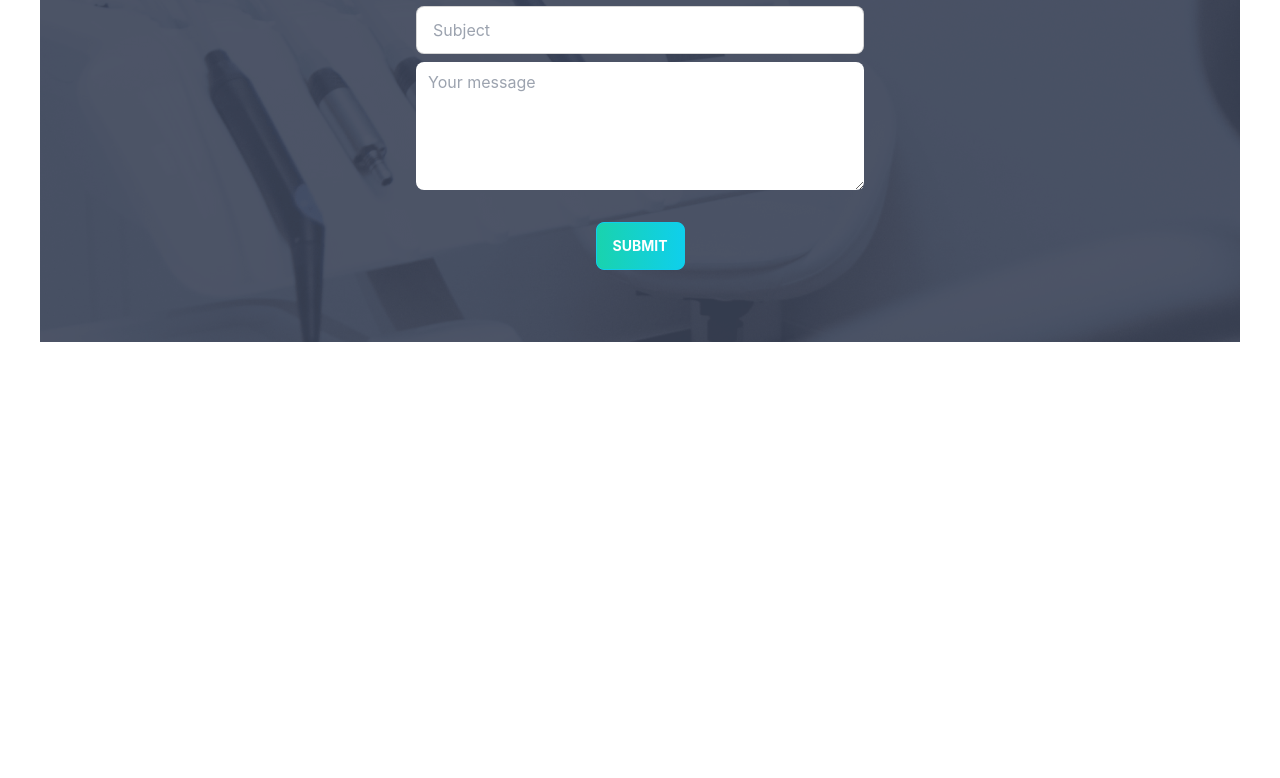
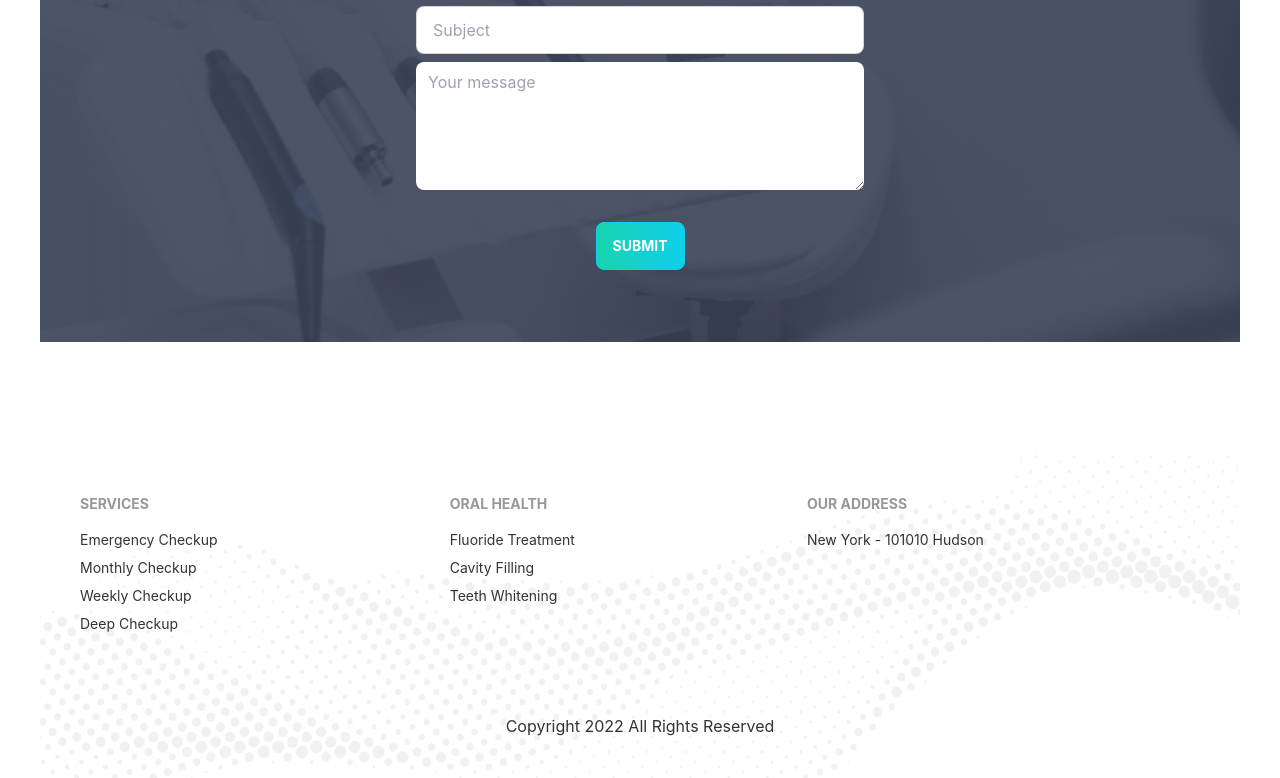
Before and after one commit to forhad-eng/doctors-portal, a React (Create React App) app: page / in a window 1280 px wide. Shown: the part 4008-4786 px from the top of the page. Before the commit the page ends 4462 px from the top, so only its background shows below. Built offline with nearby package versions, Linux system fonts and the light colour scheme; the HTML template or start-up script is replaced by a standard one.

Commit message:
footer section done

```diff
--- a/src/Pages/Home/Home.js
+++ b/src/Pages/Home/Home.js
@@ -1,4 +1,5 @@
 import React from 'react'
+import Footer from '../Shared/Footer'
 import Banner from './Banner'
 import ContactUs from './ContactUs'
 import ExtraInfo from './ExtraInfo'
@@ -17,6 +18,7 @@ const Home = () => {
             <MakeAppointment />
             <Testimonial />
             <ContactUs />
+            <Footer />
         </div>
     )
 }
--- /dev/null
+++ b/src/Pages/Shared/Footer.js
@@ -0,0 +1,51 @@
+import React from 'react'
+import { Link } from 'react-router-dom'
+import footerBg from '../../assets/images/footer.png'
+
+const Footer = () => {
+    return (
+        <footer
+            style={{ background: `url(${footerBg})`, backgroundPosition: 'center', backgroundSize: 'cover' }}
+            class="p-10"
+        >
+            <div className="footer">
+                <div>
+                    <span class="footer-title">Services</span>
+                    <Link to="/" class="link link-hover">
+                        Emergency Checkup
+                    </Link>
+                    <Link to="/" class="link link-hover">
+                        Monthly Checkup
+                    </Link>
+                    <Link to="/" class="link link-hover">
+                        Weekly Checkup
+                    </Link>
+                    <Link to="/" class="link link-hover">
+                        Deep Checkup
+                    </Link>
+                </div>
+                <div>
+                    <span class="footer-title">oral health</span>
+                    <Link to="/" class="link link-hover">
+                        Fluoride Treatment
+                    </Link>
+                    <Link to="/" class="link link-hover">
+                        Cavity Filling
+                    </Link>
+                    <Link to="/" class="link link-hover">
+                        Teeth Whitening
+                    </Link>
+                </div>
+                <div>
+                    <span class="footer-title">OUR ADDRESS</span>
+                    <Link to="/" class="link link-hover">
+                        New York - 101010 Hudson
+                    </Link>
+                </div>
+            </div>
+            <p className="text-center mt-20">Copyright 2022 All Rights Reserved</p>
+        </footer>
+    )
+}
+
+export default Footer
```
